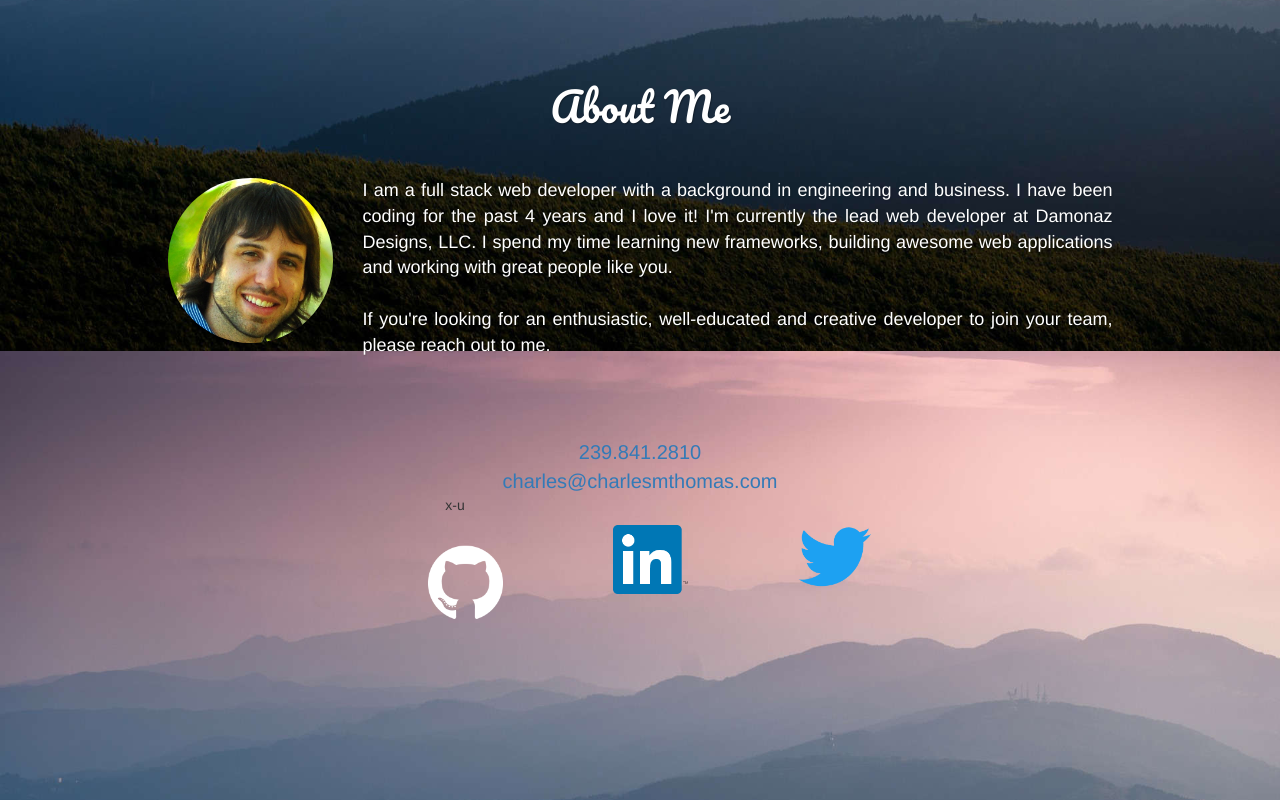
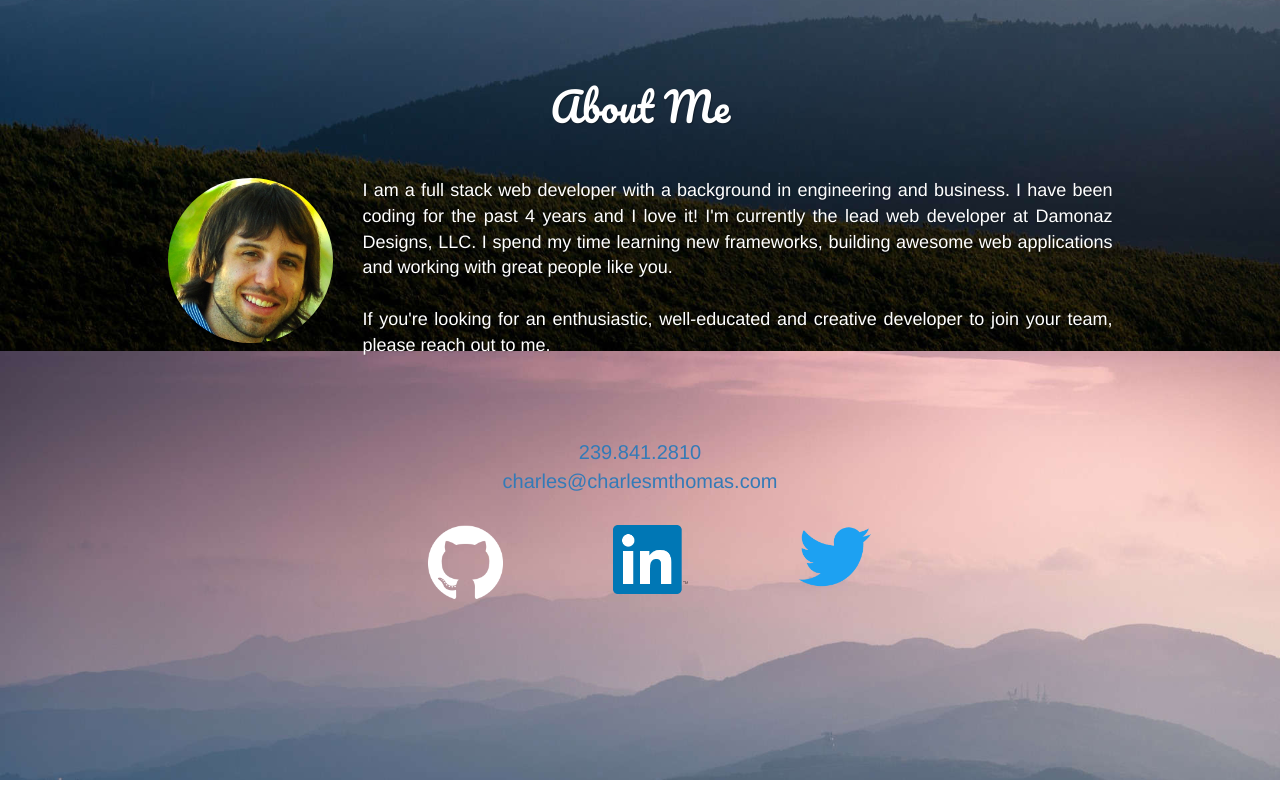
Before and after one commit to CharlesMThomas/Portfolio-Site, a plain HTML site: page index.html in a window 1280 px wide. Shown: the part 2219-3019 px from the top of the page. Drawn offline with nearby package versions, Linux system fonts and the light colour scheme.

Commit message:
second commit

```diff
--- a/index.html
+++ b/index.html
@@ -148,7 +148,7 @@
           <a class="contact-phone" href="#">239.841.2810</a>
           <a class="contact-email" href="#">charles@charlesmthomas.com</a>
           <div class="social-links col-xs-10 col-xs-offset-1 col-sm-6 col-sm-offset-3">
-            <div class="col-xs-4 col-sm-4">x-u
+            <div class="col-xs-4 col-sm-4">
               <img class="github-logo img img-responsive github-logo" src="./assets/images/GitHub-Mark-Light-120px-plus.png" alt="github logo">
             </div><!-- end col -->
             <div class="col-xs-4 col-sm-4">
```
